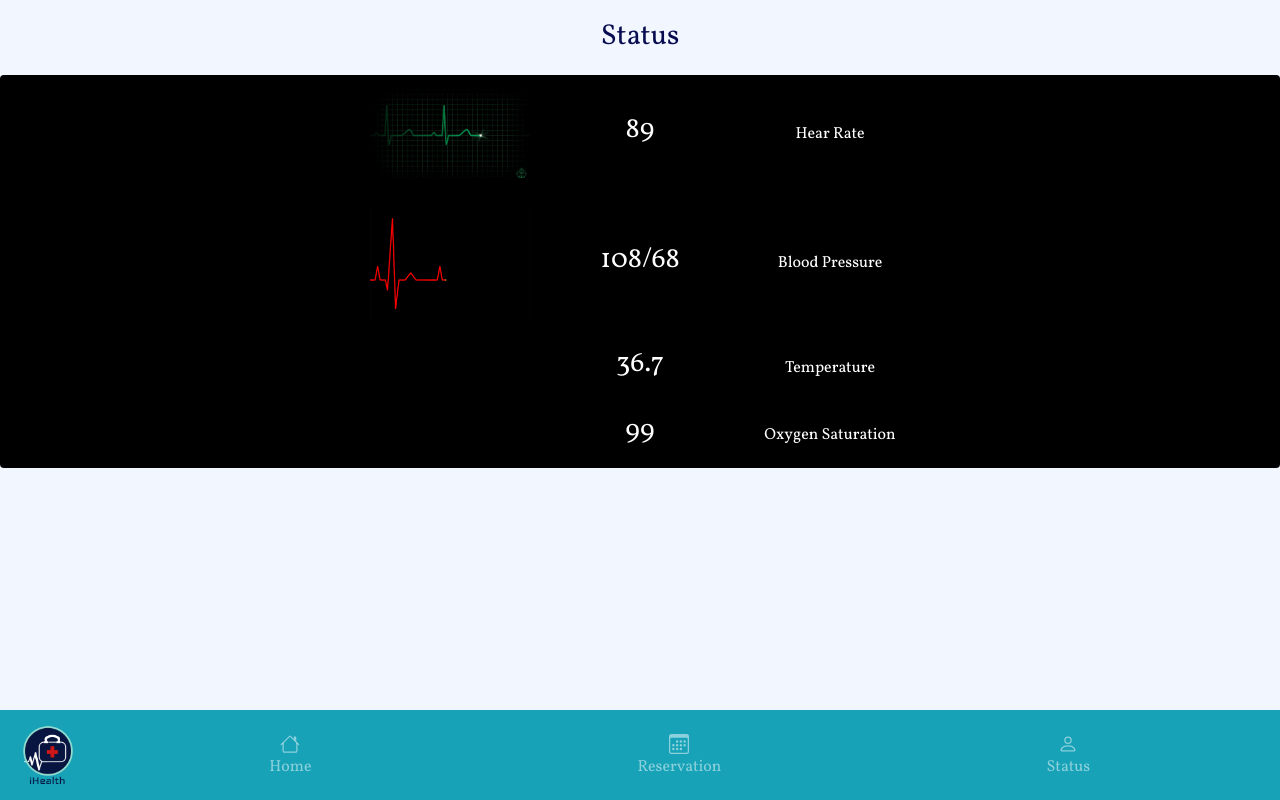
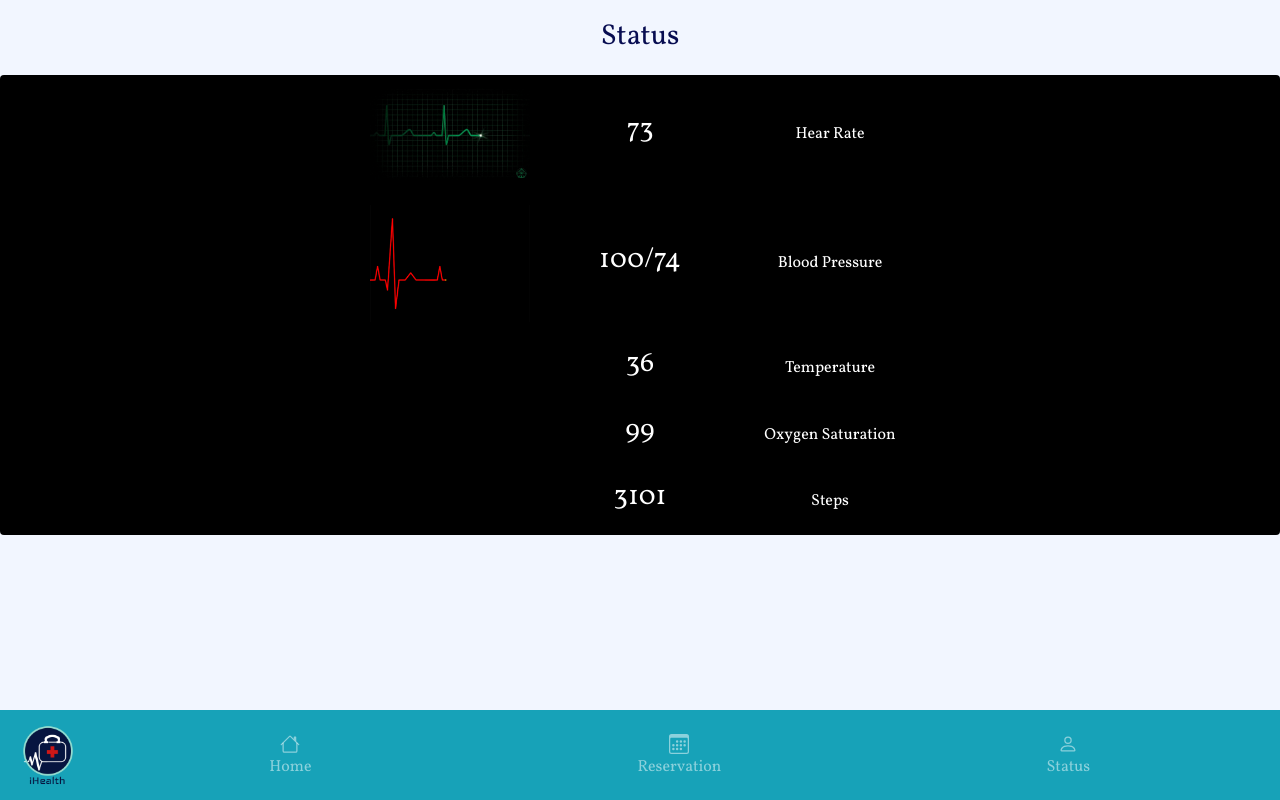
Before and after one commit to chen-benjamin/i-health, a Vue app: page /#/status in a window 1280 px wide. Built offline with nearby package versions, Linux system fonts and the light colour scheme.

Commit message:
update status

```diff
--- a/src/views/Status.vue
+++ b/src/views/Status.vue
@@ -11,7 +11,7 @@
                   <img src="/images/heart.gif" alt="" width="150">
                 </div>
                 <div class="col-4 my-auto">
-                  <h3>89</h3>
+                  <h3>{{ heartRate }}</h3>
                 </div>
                 <div class="col-4 my-auto">
                   <span>Hear Rate</span>
@@ -30,7 +30,7 @@
                   <img src="/images/blood.gif" alt="" width="150">
                 </div>
                 <div class="col-4 my-auto">
-                  <h3>108/68</h3>
+                  <h3>{{ bpH }}/{{ bpL }}</h3>
                 </div>
                 <div class="col-4 my-auto">
                   <span>Blood Pressure</span>
@@ -47,7 +47,7 @@
               <div class="row">
                 <div class="col-4"></div>
                 <div class="col-4 my-auto">
-                  <h3>36.7</h3>
+                  <h3>{{ temperature }}</h3>
                 </div>
                 <div class="col-4 my-auto">
                   <span>Temperature</span>
@@ -74,13 +74,55 @@
           </div>
         </div>
       </b-list-group-item>
+      <b-list-group-item>
+        <div class="container">
+          <div class="row">
+            <div class="col-12 col-md-6 mx-auto">
+              <div class="row">
+                <div class="col-4"></div>
+                <div class="col-4 my-auto">
+                  <h3>{{ steps }}</h3>
+                </div>
+                <div class="col-4 my-auto">
+                  <span>Steps</span>
+                </div>
+              </div>
+            </div>
+          </div>
+        </div>
+      </b-list-group-item>
     </b-list-group>
   </div>
 </template>
 
 <script>
 export default {
-  name: 'Status'
+  name: 'Status',
+  mounted: function() {
+    this.intervalId = setInterval(() => this.random(), 1000);
+  },
+  beforeDestroy: function() {
+    clearInterval(this.intervalId)
+  },
+  data: () => {
+    return {
+      intervalId: null,
+      heartRate: 72,
+      bpH: 109,
+      bpL: 88,
+      temperature: 36.6,
+      steps: 3096
+    }
+  },
+  methods: {
+    random() {
+      this.heartRate = 70 + Math.floor(Math.random() * 10)
+      this.bpH = 100 + Math.floor(Math.random() * 10)
+      this.bpL = 65 + Math.floor(Math.random() * 10)
+      this.temperature = 36 + Math.floor(Math.random())
+      this.steps++
+    }
+  }
 }
 </script>
 
```
